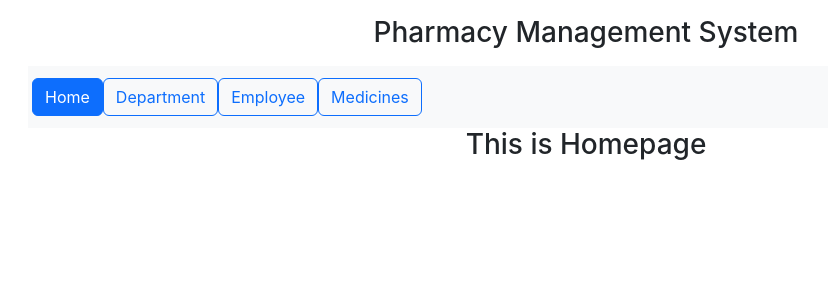
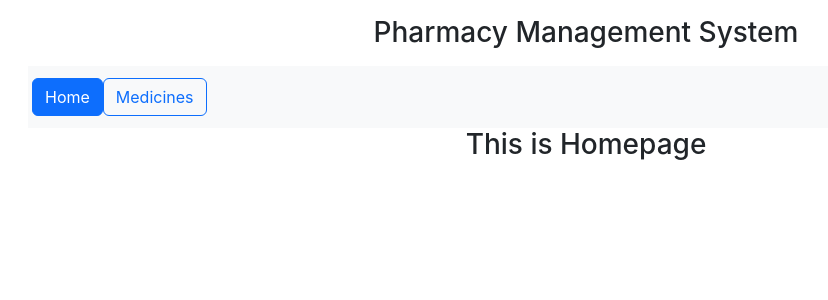
Before and after one commit to Vinay069/pharmacy-react-frontend, a React (Create React App) app: page /home in a window 1280 px wide. Shown: the top 300 px of the page, without its empty margins (54-882 px from the left). Built offline with nearby package versions, Linux system fonts and the light colour scheme.

Commit message:
Implemented  seperate Navbar component

```diff
--- a/src/App.js
+++ b/src/App.js
@@ -16,7 +16,7 @@ function App() {
         Pharmacy Management System
       </h3>
 
-      <nav className='navbar navbar-expand-sm bg-light navbar-dark'>
+      {/* <nav className='navbar navbar-expand-sm bg-light navbar-dark'>
         <ul className='navbar-nav'>
           <li className='nav-item m-1'>
             <NavLink className="btn btn-light  btn-outline-primary" to="/home" >
@@ -35,7 +35,7 @@ function App() {
 
         </ul>
 
-      </nav>
+      </nav> */}
 
       <Routes>
         {/* <Route path='/home' component={Home}/> */}
--- a/src/Department.js
+++ b/src/Department.js
@@ -1,5 +1,7 @@
 import React,{Component} from 'react';
 import {variables} from './Variables.js';
+import Navbar from './components/Navbar.js';
+
 
 export class Department extends Component{
 
@@ -161,8 +163,10 @@ export class Department extends Component{
         }=this.state;
 
         return(
+
 <div>
 
+            <Navbar/>
     <button type="button"
     className="btn btn-primary m-2 float-end"
     data-bs-toggle="modal"
--- a/src/Employee.js
+++ b/src/Employee.js
@@ -1,5 +1,6 @@
 import React,{Component} from 'react';
 import {variables} from './Variables.js';
+import Navbar from './components/Navbar.js';
 
 export class Employee extends Component{
 
@@ -166,8 +167,10 @@ export class Employee extends Component{
         }=this.state;
 
         return(
+
+
 <div>
-
+    <Navbar/>
     <button type="button"
     className="btn btn-primary m-2 float-end"
     data-bs-toggle="modal"
--- a/src/Home.js
+++ b/src/Home.js
@@ -1,10 +1,12 @@
 import React, {Component} from "react";
+import Navbar from './components/Navbar.js';
 
 export class Home extends Component{
     render(){
         return(
 
             <div>
+                <Navbar/>
         <h3>
             This is Homepage
         </h3>
--- a/src/Medicines.js
+++ b/src/Medicines.js
@@ -1,5 +1,6 @@
 import React,{Component} from 'react';
 import {variables} from './Variables.js';
+import Navbar from './components/Navbar.js';
 
 export class Medicines extends Component{
 
@@ -162,6 +163,7 @@ export class Medicines extends Component{
 
         return(
 <div>
+<Navbar/>
 
     <button type="button"
     className="btn btn-primary m-2 float-end"
--- /dev/null
+++ b/src/components/Navbar.js
@@ -0,0 +1,25 @@
+import { NavLink} from 'react-router-dom';
+export default function navbar(){
+    return(
+        <nav className='navbar navbar-expand-sm bg-light navbar-dark'>
+        <ul className='navbar-nav'>
+          <li className='nav-item m-1'>
+            <NavLink className="btn btn-light  btn-outline-primary" to="/home" >
+              Home
+            </NavLink>
+            {/* <NavLink className="btn btn-light  btn-outline-primary" to="/department" >
+              Department
+            </NavLink>
+            <NavLink className="btn btn-light  btn-outline-primary" to="/employee" >
+              Employee
+            </NavLink> */}
+            <NavLink className="btn btn-light  btn-outline-primary" to="/medicines" >
+              Medicines
+            </NavLink>
+          </li>
+
+        </ul>
+
+      </nav>
+    )
+}
```
